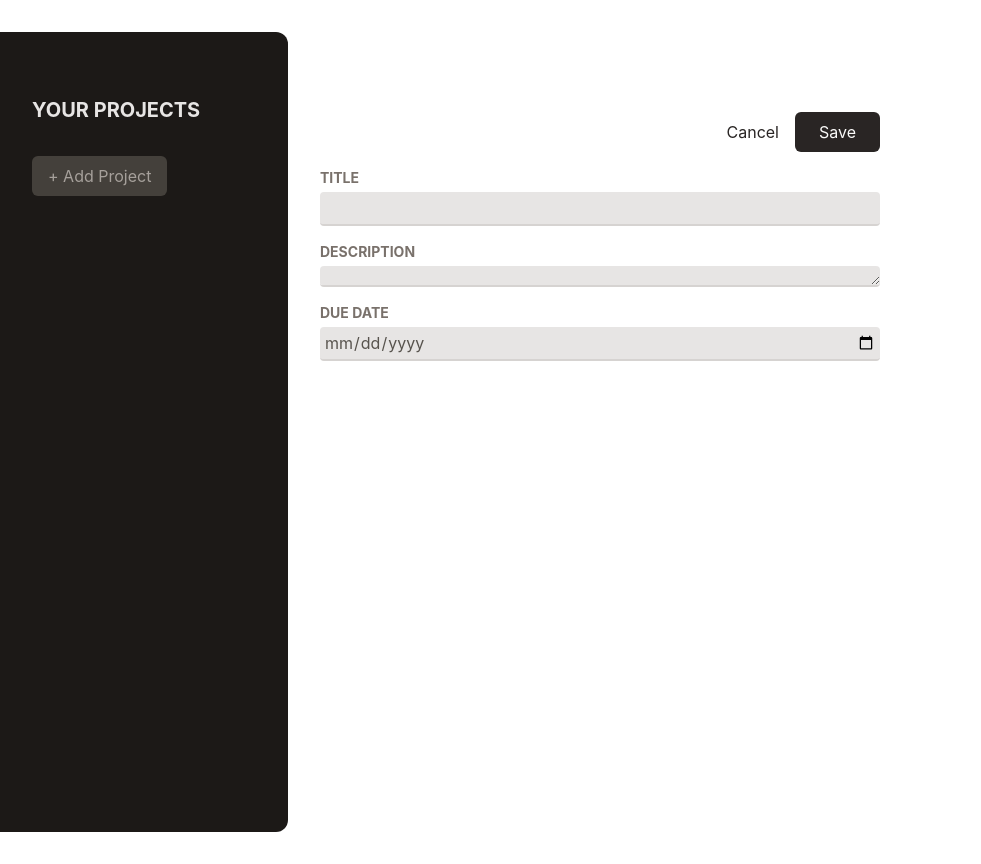
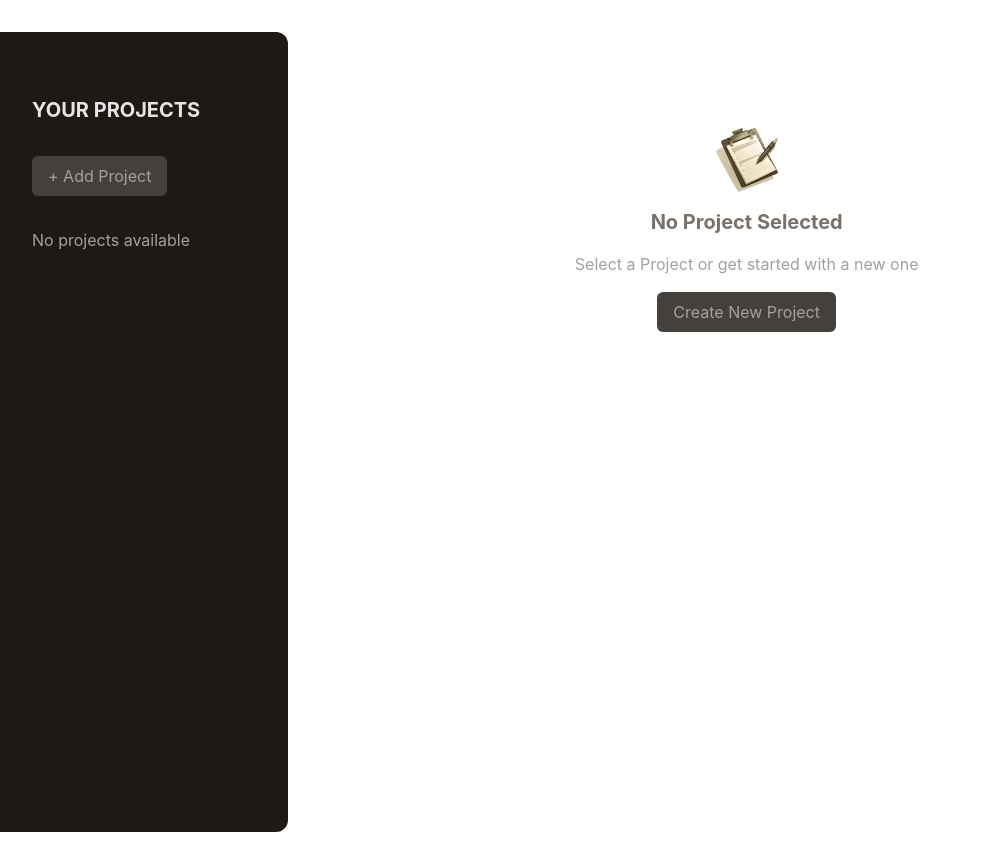
Before and after one commit to OmarWaleedSigma/ReactJS-Task-Manager, a React (Vite) app: page / in a window 1280 px wide. Shown: the whole page, without its empty margins (0-981 px from the left). Built offline with nearby package versions, Linux system fonts and the light colour scheme.

Commit message:
refactor project management components; update dependencies and enhance project handling features

```diff
--- a/package.json
+++ b/package.json
@@ -19,11 +19,11 @@
     "@eslint/js": "^10.0.1",
     "@types/react": "^19.3.0",
     "@types/react-dom": "^19.3.0",
-    "@vitejs/plugin-react": "^6.1.1",
+    "@vitejs/plugin-react": "^6.1.2",
     "eslint": "^10.12.0",
     "eslint-plugin-react-hooks": "^7.1.1",
     "eslint-plugin-react-refresh": "^0.5.7",
     "globals": "^17.13.0",
-    "vite": "^8.3.2"
+    "vite": "^8.3.3"
   }
 }
--- a/src/App.jsx
+++ b/src/App.jsx
@@ -1,13 +1,44 @@
-// import NoProjectSelected from "./components/NoProjectSelected";
+import { useState } from "react";
+import NoProjectSelected from "./components/NoProjectSelected";
 import AddNewProject from "./components/AddNewProject";
 import SideBar from "./components/SideBar";
 
 export default function App() {
+  const [projectState, setProjectState] = useState({
+    selectedProjectID: undefined,
+    projects: [],
+  });
+
+  const handleStartAddingProject = () => {
+    setProjectState((prevState) => {
+      return { ...prevState, selectedProjectID: null };
+    });
+  };
+  const handleCancelProject = () => {
+    setProjectState((prevState) => {
+      return { ...prevState, selectedProjectID: undefined };
+    });
+  };
+  const handleSaveProject = (newProject) => {
+    setProjectState((prevState) => {
+      return { ...prevState, selectedProjectID: undefined, projects:[
+        ...prevState.projects,{...newProject,id:Math.random()}
+      ]};
+    });
+  }
+  ;
+  let content;
+  if (projectState.selectedProjectID === null) {
+    content = <AddNewProject onCancel={handleCancelProject} onSave={handleSaveProject}/>;
+  } else if (projectState.selectedProjectID === undefined) {
+    content = (
+      <NoProjectSelected onStartAddingProject={handleStartAddingProject} />
+    );
+  }
   return (
     <main className="flex h-screen gap-8 my-8 ">
-      <SideBar/>
-      {/* <NoProjectSelected /> */}
-      <AddNewProject />
+      <SideBar projs={projectState.projects} onStartAddingProject={handleStartAddingProject} />
+      {content}
     </main>
-  )
+  );
 }
--- a/src/components/AddNewProject.jsx
+++ b/src/components/AddNewProject.jsx
@@ -1,50 +1,48 @@
-export default function AddNewProject() {
+import { useRef } from "react";
+import Input from "./Input";
+
+export default function AddNewProject({ onCancel, onSave }) {
+  const titleRef = useRef();
+  const descriptionRef = useRef();
+  const dueDateRef = useRef();
+
+  const handleSave = () => {
+    const newProject = {
+      title: titleRef.current.value,
+      description: descriptionRef.current.value,
+      dueDate: dueDateRef.current.value,
+    };
+    onSave(newProject)
+  };
+
   return (
     <div className="w-140 mt-16">
       <menu className="flex justify-end items-center gap-4 my-4">
         <li>
-          <button className="text-stone-800 hover:text-stone-950">
+          <button
+            onClick={onCancel}
+            className="text-stone-800 hover:text-stone-950"
+          >
             Cancel
           </button>
         </li>
 
         <li>
-          <button className="px-6 py-2 bg-stone-800 text-stone-50 hover:bg-stone-950 rounded-md">
+          <button
+            className="px-6 py-2 bg-stone-800 text-stone-50 hover:bg-stone-950 rounded-md"
+            onClick={handleSave}
+          >
             Save
           </button>
         </li>
       </menu>
 
       <div>
-        <p className="flex flex-col my-4 gap-1">
-          <label className="text-sm uppercase text-stone-500 font-bold">
-            Title
-          </label>
+        <Input title="Title" type="text" ref={titleRef} />
 
-          <input
-            className="w-full p-1 border-b-2 rounded-sm border-stone-300 bg-stone-200 text-stone-600 focus:outline-none focus:border-stone-600"
-            type="text"
-          />
-        </p>
+        <Input title="Description" textArea ref={descriptionRef} />
 
-        <p className="flex flex-col my-4 gap-1">
-          <label className="text-sm uppercase text-stone-500 font-bold">
-            Description
-          </label>
-
-          <textarea className="w-full p-1 border-b-2 rounded-sm border-stone-300 bg-stone-200 text-stone-600 focus:outline-none focus:border-stone-600 h-5.25" />
-        </p>
-
-        <p className="flex flex-col my-4 gap-1">
-          <label className="text-sm uppercase text-stone-500 font-bold">
-            Due Date
-          </label>
-
-          <input
-            className="w-full p-1 border-b-2 rounded-sm border-stone-300 bg-stone-200 text-stone-600 focus:outline-none focus:border-stone-600"
-            type="date"
-          />
-        </p>
+        <Input title="Due Date" type="date" ref={dueDateRef} />
       </div>
     </div>
   );
--- /dev/null
+++ b/src/components/Input.jsx
@@ -0,0 +1,18 @@
+export default function Input({ title, textArea, ...props }) {
+  let cssClasses =
+    "w-full p-1 border-b-2 rounded-sm border-stone-300 bg-stone-200 text-stone-600 focus:outline-none focus:border-stone-600";
+  if (textArea) cssClasses += " h-5.25";
+  return (
+    <p className="flex flex-col my-4 gap-1">
+      <label className="text-sm uppercase text-stone-500 font-bold">
+        {title}
+      </label>
+
+      {!textArea ? (
+        <input className={cssClasses} {...props} />
+      ) : (
+        <textarea className={cssClasses} {...props} />
+      )}
+    </p>
+  );
+}
--- a/src/components/NoProjectSelected.jsx
+++ b/src/components/NoProjectSelected.jsx
@@ -1,12 +1,12 @@
 import NoProjectImage from "../assets/no-projects-5ae2e33e.png"
 import Button from "./Button"
-export default function NoProjectSelected() {
+export default function NoProjectSelected({onStartAddingProject}) {
   return (
     <div className="w-2/3 mt-24 text-center">
         <img src={NoProjectImage} alt="No Projects Exist" className="size-16 object-contain mx-auto" />
         <h2 className="font-bold text-stone-500 text-xl my-4">No Project Selected</h2>
         <p className="text-stone-400 mb-4">Select a Project or get started with a new one</p>
-        <Button>Create New Project</Button>
+        <Button onClick={onStartAddingProject}>Create New Project</Button>
     </div>
   )
 }
--- a/src/components/SideBar.jsx
+++ b/src/components/SideBar.jsx
@@ -1,15 +1,28 @@
 import Button from "./Button";
 
-export default function SideBar() {
+export default function SideBar({ onStartAddingProject, projs }) {
   return (
     <aside className="w-1/3 bg-stone-900 text-stone-50 px-8 py-16 md:w-72 rounded-r-xl">
       <h2 className="mb-8 uppercase font-bold md:text-xl text-stone-200">
         Your Projects
       </h2>
       <div>
-        <Button>+ Add Project</Button>
+        <Button onClick={onStartAddingProject}>+ Add Project</Button>
       </div>
-      <ul className="mt-8"></ul>
+      <ul className="mt-8">
+        {projs.length > 0 ? (
+          projs.map((project) => {
+            return (
+              <li key={project.id}>
+                <button className="text-left py-1 px-2 my-1 rounded-sm w-full hover:text-stone-200 hover:bg-stone-800 text-stone-400">
+                  {project.title}
+                </button>
+            </li>
+          );
+        })) : (
+          <li className="text-stone-400">No projects available</li>
+        )}
+      </ul>
     </aside>
   );
 }
```
Also changed, not shown: 1 other file (tests, documents, lock files or other folders).
